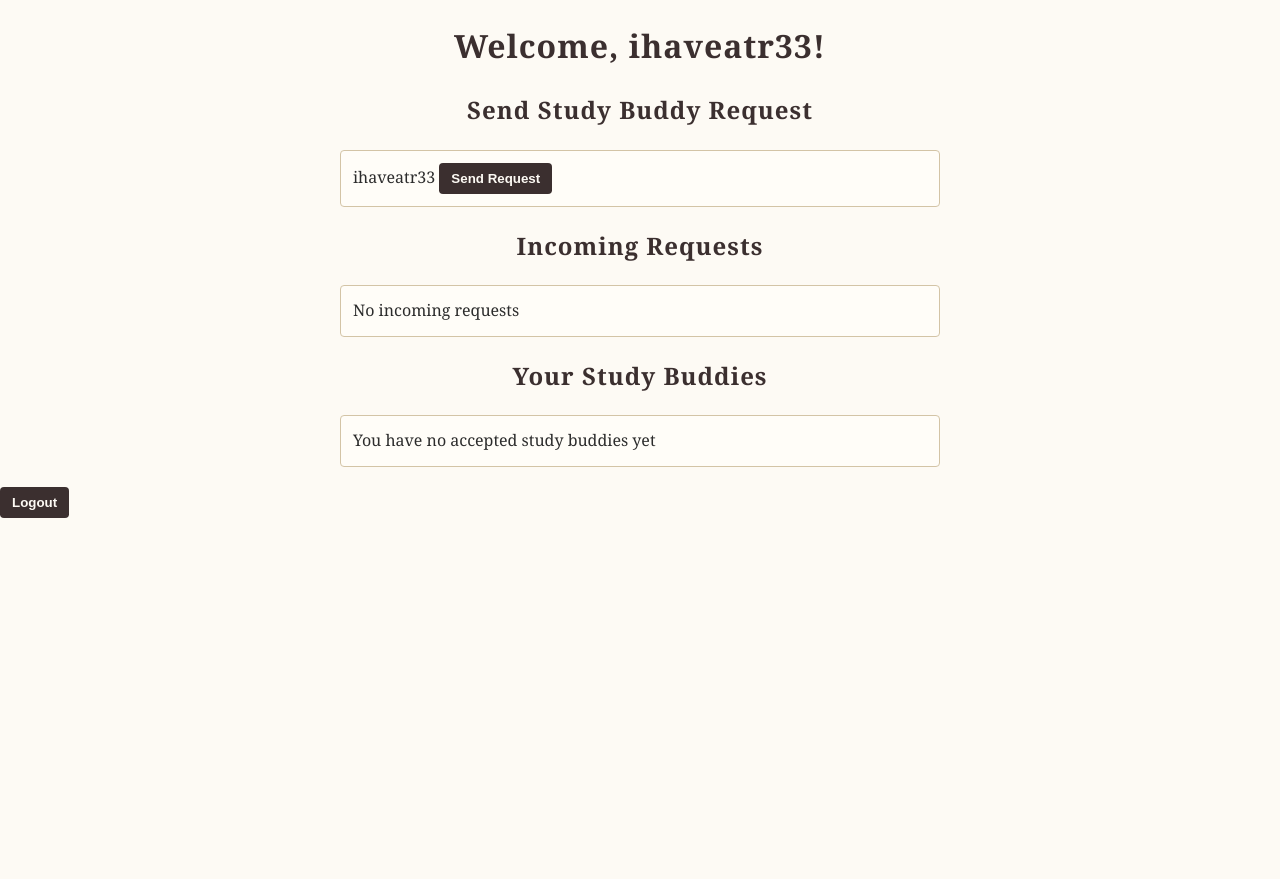
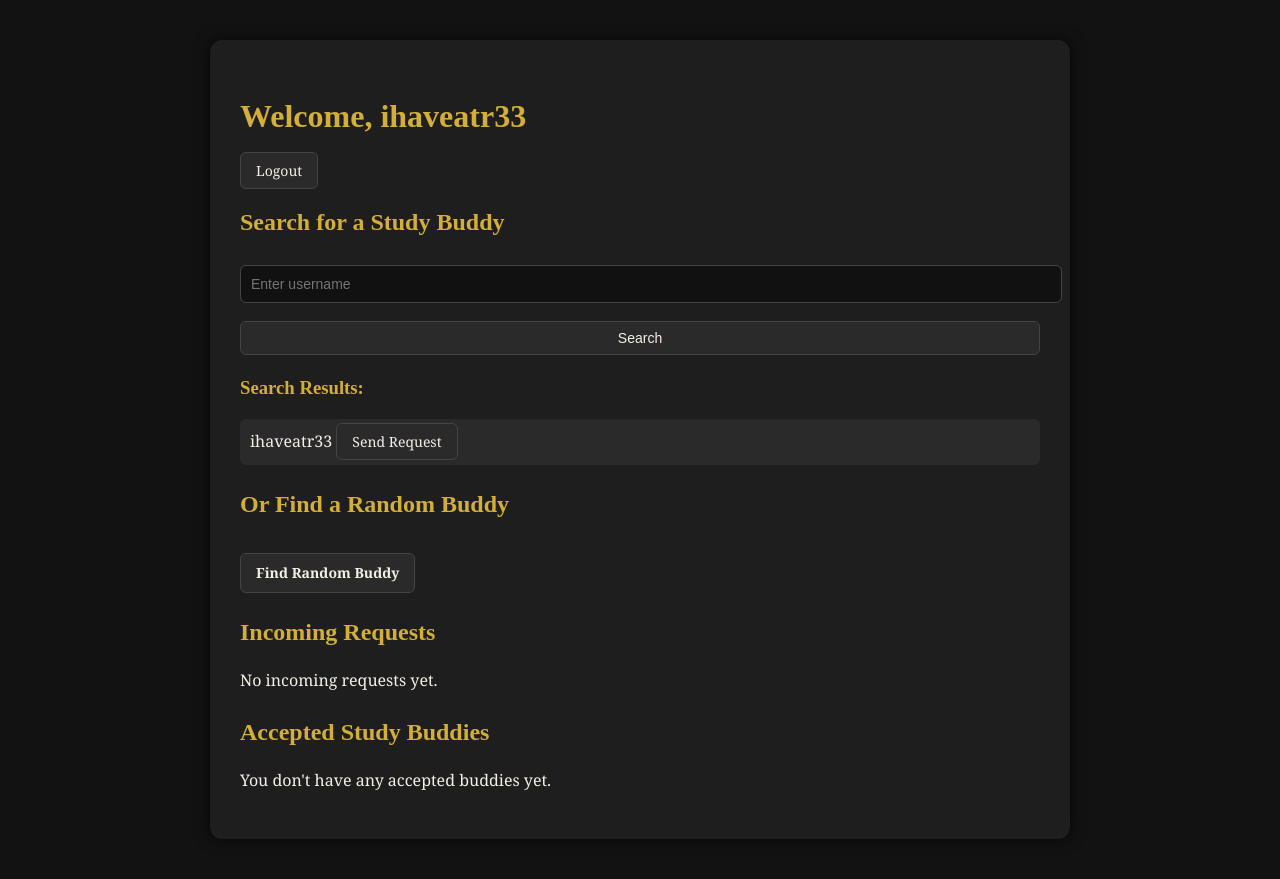
Before and after one commit to notsosecretmei/strawstudy-woodenbranch-buddy-finder, a Flask app: template templates/dashboard.html in a window 1280 px wide. Before the commit the page ends 518 px from the top, so only its background shows below. Run offline with Flask 3, Linux system fonts and the light colour scheme; the template is opened without the code that fills it: values that come from a table or form of the project are taken from there, others are empty.

Commit message:
Updated templates and CSS for Chinese Calligrapher theme

```diff
--- a/app.py
+++ b/app.py
@@ -4,12 +4,13 @@
 from flask import Flask, render_template, request, redirect, url_for, session, flash
 from flask_sqlalchemy import SQLAlchemy
 from flask_bcrypt import Bcrypt
+import random  # For random buddy feature
 
 # --------------------------
 # FLASK APP SETUP
 # --------------------------
 app = Flask(__name__)
-app.secret_key = "woodenbranch"  # Simple secret key (fine for testing)
+app.secret_key = "woodenbranch"  # Change this to anything secret
 
 # --------------------------
 # DATABASE SETUP
@@ -23,7 +24,7 @@
 # --------------------------
 class User(db.Model):
     id = db.Column(db.Integer, primary_key=True)
-    name = db.Column(db.String(100), nullable=False)
+    name = db.Column(db.String(100), nullable=False, unique=True)  # usernames must be unique
     email = db.Column(db.String(100), unique=True, nullable=False)
     password = db.Column(db.String(200), nullable=False)
     instagram = db.Column(db.String(100))
@@ -35,7 +36,7 @@
     receiver_id = db.Column(db.Integer, db.ForeignKey('user.id'), nullable=False)
     status = db.Column(db.String(20), default='pending')  # pending / accepted
 
-# Create tables
+# Create tables if they don't exist
 with app.app_context():
     db.create_all()
 
@@ -43,7 +44,6 @@
 # ROUTES
 # --------------------------
 
-# Home → redirect to login
 @app.route("/")
 def home():
     return redirect(url_for("login"))
@@ -58,10 +58,8 @@
         instagram = request.form['instagram']
         discord = request.form['discord']
 
-        # Hash password
         hashed_pw = bcrypt.generate_password_hash(password).decode('utf-8')
 
-        # Save user
         new_user = User(name=name, email=email, password=hashed_pw,
                         instagram=instagram, discord=discord)
         db.session.add(new_user)
@@ -87,28 +85,47 @@
     return render_template("login.html")
 
 # DASHBOARD
-@app.route("/dashboard")
+@app.route("/dashboard", methods=["GET", "POST"])
 def dashboard():
     if 'user_id' not in session:
         return redirect(url_for("login"))
 
     user = User.query.get(session['user_id'])
-    users = User.query.filter(User.id != user.id).all()
+
+    # Search functionality
+    search_results = []
+    if request.method == "POST":
+        search_username = request.form['search']
+        search_results = User.query.filter(User.name.contains(search_username), User.id != user.id).all()
+
+    # Incoming requests
     incoming_requests = BuddyRequest.query.filter_by(receiver_id=user.id, status='pending').all()
+
+    # Accepted requests
     accepted_requests = BuddyRequest.query.filter_by(sender_id=user.id, status='accepted').all()
     accepted_users = [User.query.get(r.receiver_id) for r in accepted_requests]
 
     return render_template("dashboard.html",
                            user=user,
-                           users=users,
+                           search_results=search_results,
                            incoming_requests=incoming_requests,
                            accepted_users=accepted_users)
 
-# LOGOUT
-@app.route("/logout")
-def logout():
-    session.pop('user_id', None)
-    return redirect(url_for("login"))
+# RANDOM BUDDY FEATURE
+@app.route("/find_random")
+def find_random():
+    if 'user_id' not in session:
+        return redirect(url_for("login"))
+
+    user = User.query.get(session['user_id'])
+    all_users = User.query.filter(User.id != user.id).all()
+
+    if not all_users:
+        flash("No other users found!", "info")
+        return redirect(url_for("dashboard"))
+
+    random_user = random.choice(all_users)  # Pick a random buddy
+    return render_template("random.html", random_user=random_user)
 
 # SEND REQUEST
 @app.route("/send_request/<int:receiver_id>")
@@ -117,12 +134,14 @@
         return redirect(url_for("login"))
     sender_id = session['user_id']
 
-    # Don’t send duplicate requests
     existing = BuddyRequest.query.filter_by(sender_id=sender_id, receiver_id=receiver_id).first()
     if not existing:
         req = BuddyRequest(sender_id=sender_id, receiver_id=receiver_id)
         db.session.add(req)
         db.session.commit()
+        flash("Buddy request sent!", "success")
+    else:
+        flash("You already sent a request to this user!", "warning")
 
     return redirect(url_for("dashboard"))
 
@@ -132,12 +151,19 @@
     if 'user_id' not in session:
         return redirect(url_for("login"))
 
-    buddy_request = BuddyRequest.query.get(request_id)
-    if buddy_request and buddy_request.receiver_id == session['user_id']:
-        buddy_request.status = "accepted"
+    req = BuddyRequest.query.get(request_id)
+    if req and req.receiver_id == session['user_id']:
+        req.status = "accepted"
         db.session.commit()
+        flash("Request accepted!", "success")
 
     return redirect(url_for("dashboard"))
+
+# LOGOUT
+@app.route("/logout")
+def logout():
+    session.pop('user_id', None)
+    return redirect(url_for("login"))
 
 # --------------------------
 # RUN APP
--- a/static/css/style.css
+++ b/static/css/style.css
@@ -1,120 +1,124 @@
-/* -----------------------
-   GENERAL BODY
------------------------- */
+/* --------------------------
+   GLOBAL STYLES
+--------------------------- */
 body {
-  font-family: 'Georgia', 'Times New Roman', serif;
-  background-color: #fdfaf4; /* cream paper-like background */
-  color: #2c2c2c; /* dark readable text */
+  font-family: "Georgia", "Times New Roman", serif; /* Elegant serif font */
+  background-color: #121212; /* Very dark background */
+  color: #f5f0e6; /* Soft beige text */
   margin: 0;
   padding: 0;
   line-height: 1.6;
 }
 
-/* -----------------------
-   HEADERS
------------------------- */
-h1, h2 {
-  font-family: 'Georgia', serif;
-  color: #3b2f2f; /* dark brown */
-  text-align: center;
-  margin: 20px 0;
-  letter-spacing: 1px;
+.container {
+  max-width: 800px;
+  margin: 40px auto;
+  background: #1e1e1e; /* Dark container */
+  padding: 30px;
+  border-radius: 12px;
+  box-shadow: 0px 0px 15px rgba(0,0,0,0.7);
 }
 
-/* -----------------------
-   LINKS
------------------------- */
-a {
-  color: #3b2f2f;
-  text-decoration: none;
-  font-weight: bold;
-  border-bottom: 1px solid #3b2f2f;
-  padding-bottom: 2px;
-}
-a:hover {
-  color: #a0522d; /* softer brown on hover */
+/* --------------------------
+   HEADINGS
+--------------------------- */
+h1, h2, h3 {
+  font-family: "Times New Roman", serif;
+  color: #d4af37; /* Gold color */
+  margin-bottom: 15px;
 }
 
-/* -----------------------
-   FORM CONTAINER
------------------------- */
-form {
-  max-width: 500px;
-  margin: 20px auto;
-  background-color: #fffdf8; /* lighter cream card */
-  padding: 20px;
-  border: 1px solid #d3c4a6; /* subtle border */
+/* --------------------------
+   LINKS & BUTTONS
+--------------------------- */
+a, button {
+  background: #2a2a2a;
+  color: #f5f0e6;
+  padding: 8px 15px;
+  text-decoration: none;
   border-radius: 6px;
-  box-shadow: 2px 2px 6px rgba(0,0,0,0.05);
+  border: 1px solid #444;
+  cursor: pointer;
+  font-size: 14px;
+  transition: 0.3s ease;
 }
 
-/* -----------------------
-   FORM INPUTS
------------------------- */
-input, select {
-  width: 95%;
-  padding: 8px;
-  margin: 8px 0;
-  border-radius: 4px;
-  border: 1px solid #c4b18a;
-  background-color: #fefdf9;
-  font-size: 1rem;
+a:hover, button:hover {
+  background: #d4af37;
+  color: #121212;
 }
 
-/* -----------------------
-   BUTTONS
------------------------- */
-button {
-  background-color: #3b2f2f; /* dark brown */
-  color: #fdfaf4; /* cream text */
-  padding: 8px 12px;
-  border: none;
-  border-radius: 4px;
-  cursor: pointer;
+/* Special buttons */
+.random-btn {
+  display: inline-block;
+  margin-top: 15px;
   font-weight: bold;
 }
-button:hover {
-  background-color: #5a423b;
+
+/* --------------------------
+   FORMS
+--------------------------- */
+form {
+  margin: 15px 0;
 }
 
-/* -----------------------
-   LISTS (for dashboard)
------------------------- */
+input[type="text"],
+input[type="email"],
+input[type="password"] {
+  width: 100%;
+  padding: 10px;
+  margin: 8px 0;
+  border-radius: 6px;
+  border: 1px solid #444;
+  background: #111;
+  color: #f5f0e6;
+  font-size: 14px;
+}
+
+button[type="submit"] {
+  width: 100%;
+  margin-top: 10px;
+}
+
+/* --------------------------
+   LISTS
+--------------------------- */
 ul {
   list-style: none;
   padding: 0;
-  max-width: 600px;
-  margin: 20px auto;
-}
-li {
-  background-color: #fffdf8;
-  border: 1px solid #d3c4a6;
-  margin-bottom: 10px;
-  padding: 12px;
-  border-radius: 4px;
 }
 
-/* -----------------------
-   NOTIFICATION BAR
------------------------- */
-#notification {
-  position: fixed;
-  top: 0;
-  width: 100%;
-  text-align: center;
+ul li {
+  background: #2a2a2a;
+  margin: 8px 0;
   padding: 10px;
-  background-color: #d3c4a6; /* parchment border color */
-  color: #2c2c2c;
-  display: none;
-  z-index: 9999;
-  font-weight: bold;
+  border-radius: 6px;
 }
 
-/* -----------------------
-   RESPONSIVE
------------------------- */
-@media (max-width: 600px) {
-  form, ul {
-    width: 90%;
-  }
+/* --------------------------
+   FLASH MESSAGES (alerts)
+--------------------------- */
+.flash {
+  padding: 10px;
+  border-radius: 6px;
+  margin-bottom: 15px;
 }
+
+.flash.success {
+  background: #2d6a4f;
+  color: #d4f5dc;
+}
+
+.flash.danger {
+  background: #a4161a;
+  color: #ffe6e6;
+}
+
+.flash.info {
+  background: #1d3557;
+  color: #dceefb;
+}
+.flash.warning {
+  background: #f4a261;
+  color: #3d2c00;
+}
--- a/templates/dashboard.html
+++ b/templates/dashboard.html
@@ -2,60 +2,71 @@
 <html lang="en">
 <head>
   <meta charset="UTF-8">
-  <meta name="viewport" content="width=device-width, initial-scale=1.0">
-  <title>Dashboard</title>
-  <!-- Link CSS -->
-  <link rel="stylesheet" href="{{ url_for('static', filename='css/style.css') }}">
+  <title>Dashboard - Study Buddy Finder</title>
+  <link rel="stylesheet" href="{{ url_for('static', filename='style.css') }}">
 </head>
 <body>
+  <div class="container">
 
-  <!-- Notification bar -->
-  <div id="notification"></div>
+    <!-- Greeting -->
+    <h1>Welcome, {{ user.name }}</h1>
+    <a class="logout" href="{{ url_for('logout') }}">Logout</a>
 
-  <h1>Welcome, {{ user.name }}!</h1>
+    <!-- Search Feature -->
+    <h2>Search for a Study Buddy</h2>
+    <form method="POST" action="{{ url_for('dashboard') }}">
+      <input type="text" name="search" placeholder="Enter username">
+      <button type="submit">Search</button>
+    </form>
 
-  <h2>Send Study Buddy Request</h2>
+    <!-- Search Results -->
+    {% if search_results %}
+      <h3>Search Results:</h3>
       <ul>
-    {% for u in users %}
+        {% for u in search_results %}
           <li>
             {{ u.name }}
-        <a href="{{ url_for('send_request', receiver_id=u.id) }}">
-          <button onclick="showNotification('Request sent to {{ u.name }}!')">Send Request</button>
-        </a>
+            <a href="{{ url_for('send_request', receiver_id=u.id) }}">Send Request</a>
           </li>
         {% endfor %}
       </ul>
+    {% endif %}
 
+    <!-- Random Buddy Button -->
+    <h2>Or Find a Random Buddy</h2>
+    <a class="random-btn" href="{{ url_for('find_random') }}">Find Random Buddy</a>
+
+    <!-- Incoming Requests -->
     <h2>Incoming Requests</h2>
+    {% if incoming_requests %}
       <ul>
-    {% for req in incoming_requests %}
+        {% for r in incoming_requests %}
           <li>
-        {{ req.sender.name }}
-        <a href="{{ url_for('accept_request', request_id=req.id) }}">
-          <button onclick="showNotification('You accepted {{ req.sender.name }}!')">Accept</button>
-        </a>
+            {{ r.sender_id }} sent you a request
+            <a href="{{ url_for('accept_request', request_id=r.id) }}">Accept</a>
           </li>
-    {% else %}
-      <li>No incoming requests</li>
         {% endfor %}
       </ul>
+    {% else %}
+      <p>No incoming requests yet.</p>
+    {% endif %}
 
-  <h2>Your Study Buddies</h2>
+    <!-- Accepted Study Buddies -->
+    <h2>Accepted Study Buddies</h2>
+    {% if accepted_users %}
       <ul>
         {% for buddy in accepted_users %}
           <li>
-        {{ buddy.name }}<br>
-        Instagram: {{ buddy.instagram }}<br>
+            {{ buddy.name }} <br>
+            Instagram: {{ buddy.instagram }} <br>
             Discord: {{ buddy.discord }}
           </li>
-    {% else %}
-      <li>You have no accepted study buddies yet</li>
         {% endfor %}
       </ul>
+    {% else %}
+      <p>You don't have any accepted buddies yet.</p>
+    {% endif %}
 
-  <a href="/logout"><button>Logout</button></a>
-
-  <!-- Link JS -->
-  <script src="{{ url_for('static', filename='js/notifications.js') }}"></script>
+  </div>
 </body>
 </html>
```
Also changed, not shown: templates/login.html (+25 -10 lines), templates/random.html (added, +19 -0 lines), templates/register.html (+28 -13 lines), 1 other file. Lines whose indentation alone changed are shown as unchanged.
